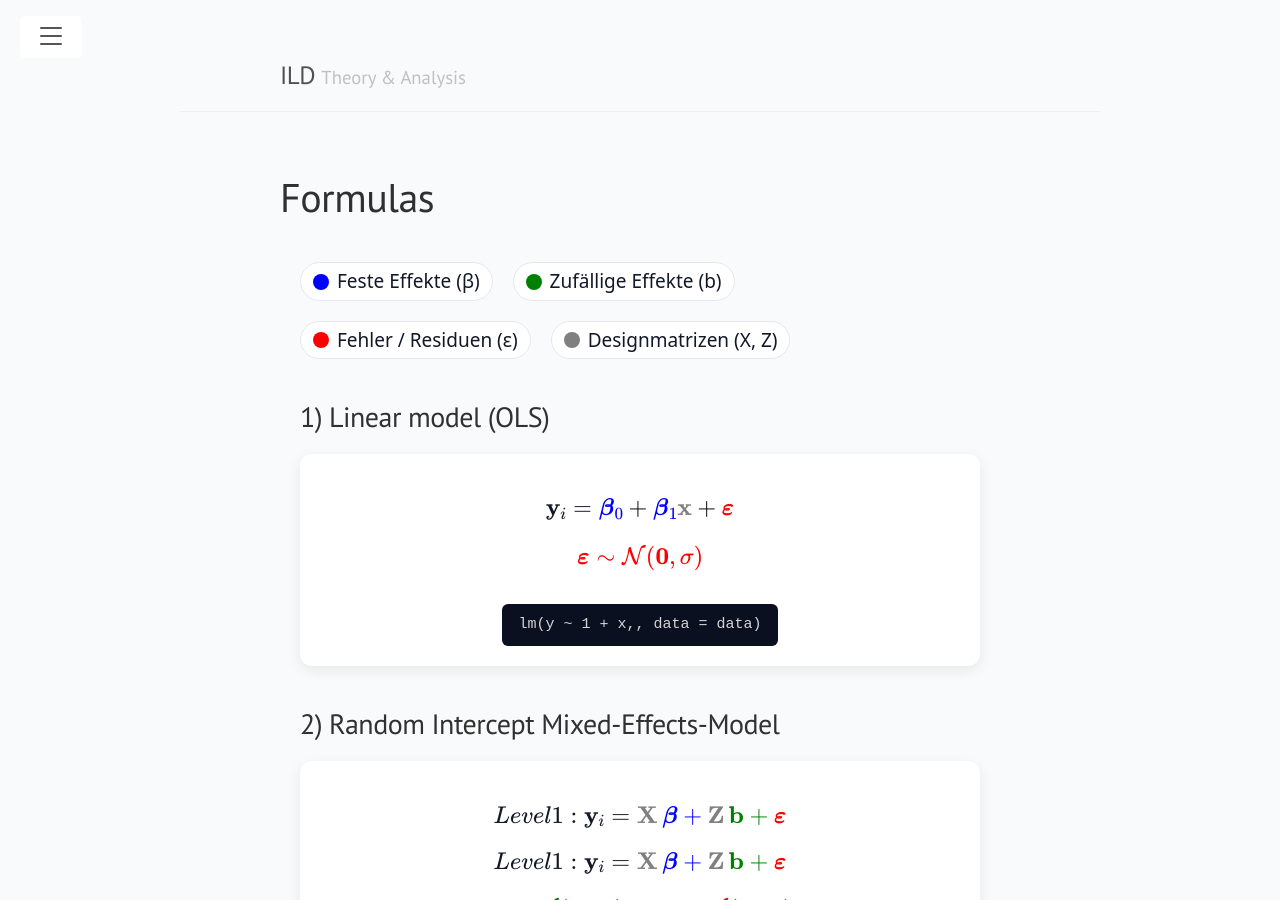
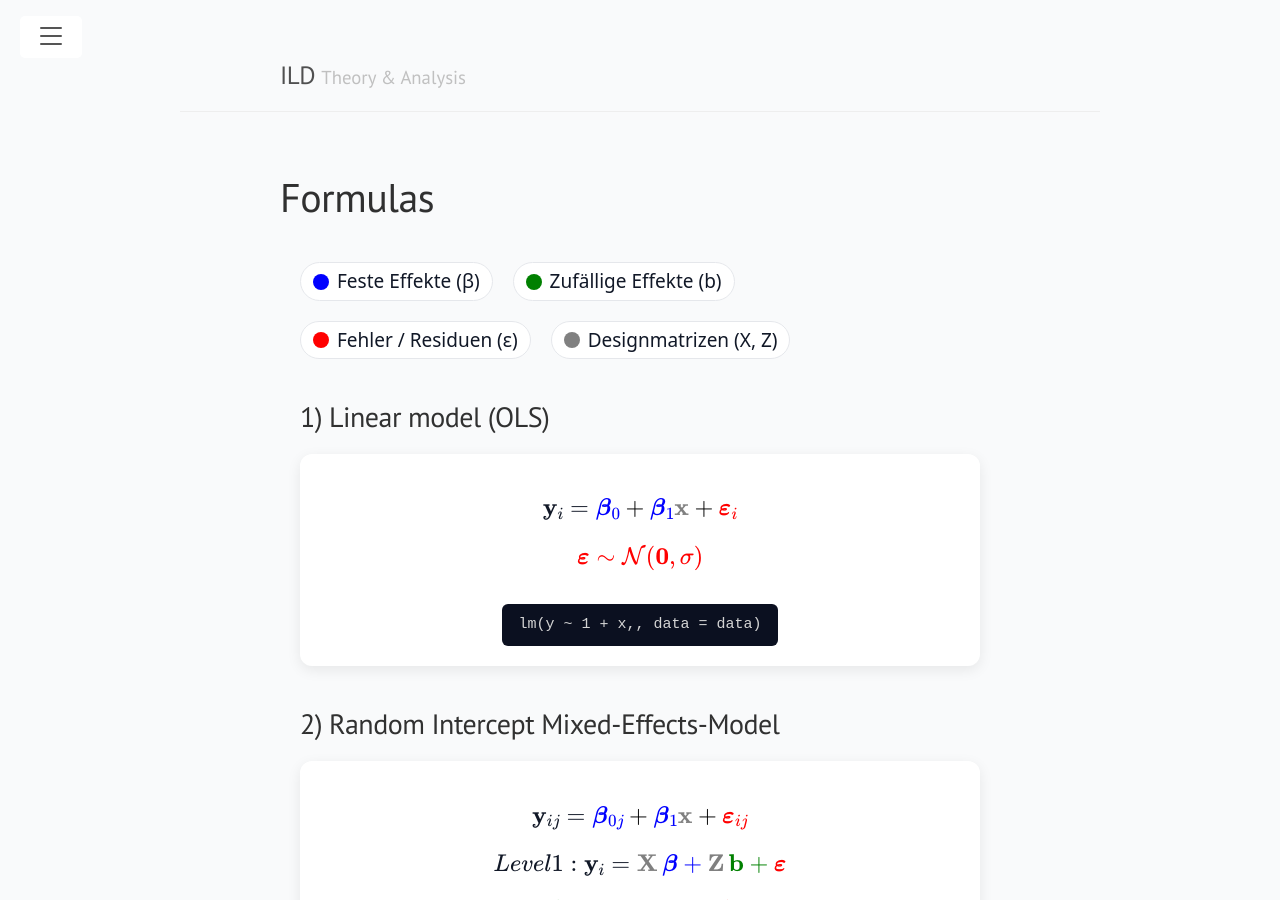
Before and after one commit to lennartseizer/ild, a Jekyll site: the page built from 9.html, in a window 1280 px wide and 900 px high. Built offline with Jekyll 4.4.1, drawn with Linux system fonts in a browser that asks for light colours.

Commit message:
Update 9.html

```diff
--- a/9.html
+++ b/9.html
@@ -100,7 +100,7 @@ title: Formulas
       \mathbf{y}_{i}
       = \color{blue}{\boldsymbol{\beta}_{0}}
       \color{black}+ \color{blue}{\boldsymbol{\beta}_{1}}\color{gray}{\mathbf x}
-      \color{black}+ \color{red}{\boldsymbol\varepsilon}
+      \color{black}+ \color{red}{\boldsymbol{\varepsilon}_{i}}
       $$
       $$
       \color{red}{\boldsymbol\varepsilon} \sim \mathcal N(\mathbf 0,\mathbf \sigma)
@@ -115,10 +115,10 @@ title: Formulas
     <h2>2) Random Intercept Mixed-Effects-Model </h2>
     <div class="card">
       $$
-      Level 1: \mathbf{y}_{i}
-      = \color{gray}{\mathbf X}\,\color{blue}{\boldsymbol\beta}
-      + \color{gray}{\mathbf Z}\,\color{green}{\mathbf b}
-      + \color{red}{\boldsymbol\varepsilon}
+      \mathbf{y}_{ij}
+      = \color{blue}{\boldsymbol{\beta}_{0j}}
+      \color{black}+ \color{blue}{\boldsymbol{\beta}_{1}}\color{gray}{\mathbf x}
+      \color{black}+ \color{red}{\boldsymbol{\varepsilon}_{ij}}
       $$
       $$
       Level 1: \mathbf{y}_{i}
```
